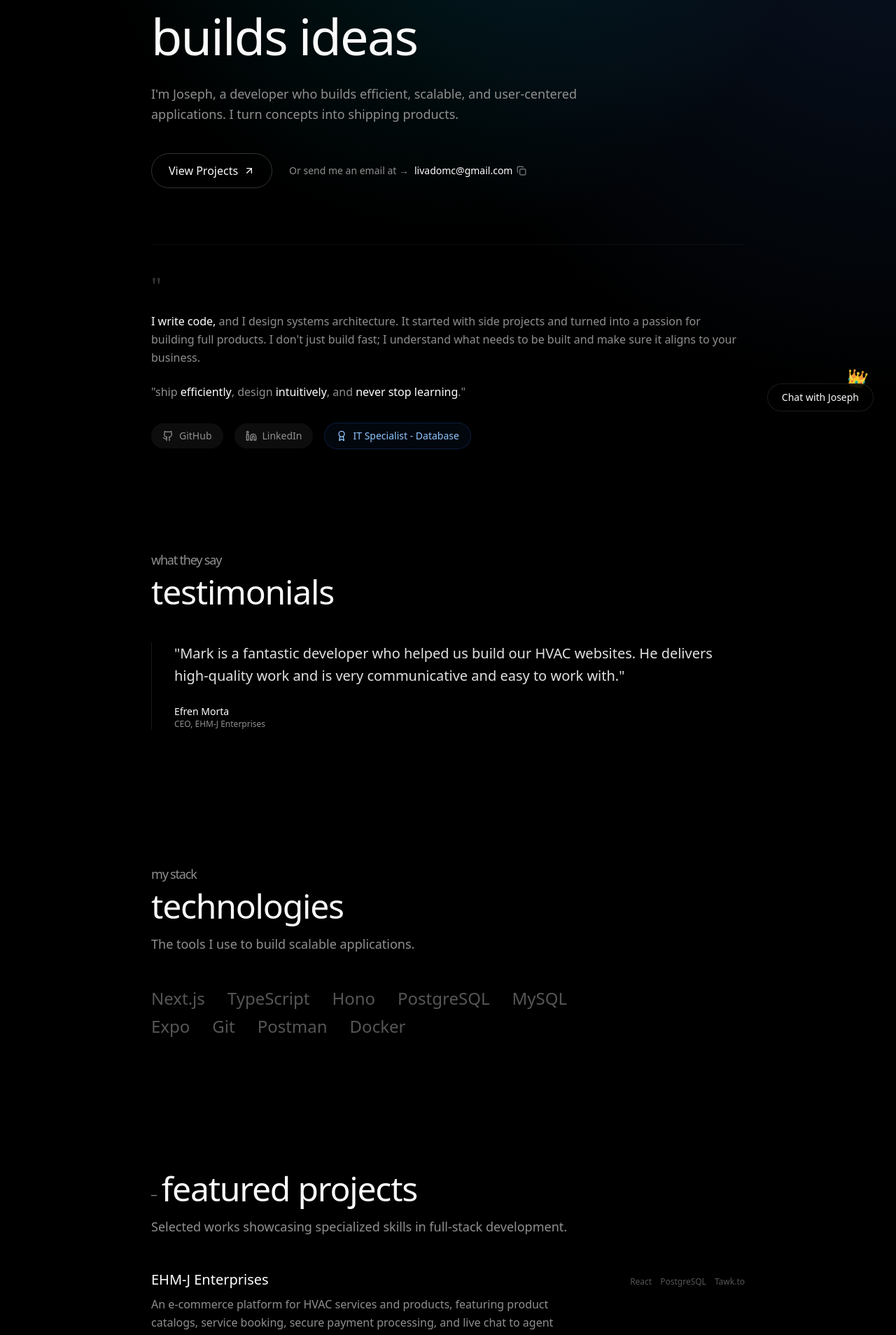
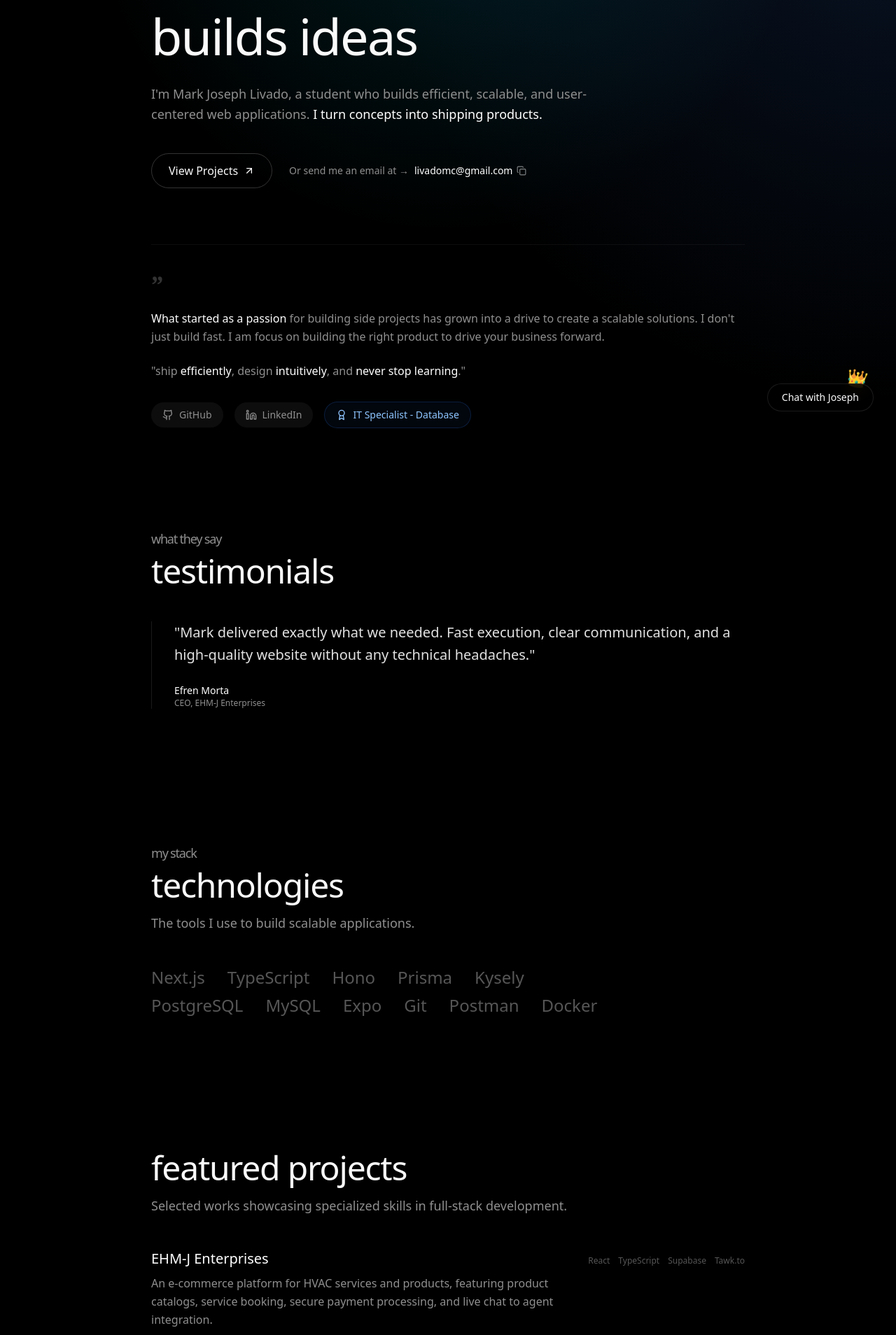
Before and after one commit to markromolecule/markromolecule.dev, a React (Vite) app in the folder portfolio/: page / in a window 1280 px wide. Shown: the part 180-2088 px from the top of the page at 70% size. Built offline with nearby package versions, Linux system fonts and the light colour scheme.

Commit message:
feat: update content and improve UI elements across components

```diff
--- a/portfolio/src/components/CallToAction.tsx
+++ b/portfolio/src/components/CallToAction.tsx
@@ -6,7 +6,7 @@
                <div className="mb-12">
                     <h2 className="text-4xl md:text-5xl font-medium tracking-tight mb-4">
                          you see what I build. <br />
-                         <span className="text-muted-foreground">_</span> let's build your idea next.
+                         let's build your idea next.
                     </h2>
                </div>
 
@@ -19,9 +19,12 @@
                     <div className="flex items-center gap-2 text-sm text-muted-foreground">
                          <span>Or send me an email at →</span>
                          <button
-                              className="flex items-center gap-1.5 text-white hover:text-white/80 transition-colors group"
+                              className="relative flex items-center gap-1.5 text-white hover:text-white/80 transition-colors group"
                               onClick={() => navigator.clipboard.writeText('livadomc@gmail.com')}
                          >
+                              <span className="pointer-events-none absolute -top-8 left-1/2 -translate-x-1/2 whitespace-nowrap rounded border border-white/20 bg-black/85 px-2 py-1 text-[10px] uppercase tracking-[0.08em] text-white/80 opacity-0 translate-y-1 transition-all duration-200 group-hover:opacity-100 group-hover:translate-y-0 group-focus-visible:opacity-100 group-focus-visible:translate-y-0">
+                                   [click to copy]
+                              </span>
                               livadomc@gmail.com
                               <Copy className="w-3.5 h-3.5 opacity-50 group-hover:opacity-100 transition-opacity" />
                          </button>
--- a/portfolio/src/components/Hero.tsx
+++ b/portfolio/src/components/Hero.tsx
@@ -12,8 +12,8 @@
         </div>
 
         <p className="text-muted-foreground text-lg max-w-2xl leading-relaxed">
-          I'm Joseph, a developer who builds efficient, scalable, and user-centered applications.
-          I turn concepts into shipping products.
+          I'm Mark Joseph Livado, a student who builds efficient, scalable, and user-centered web applications.
+          <span className="text-white"> I turn concepts into shipping products.</span>
         </p>
 
         <div className="pt-4 flex flex-col gap-6">
@@ -26,9 +26,12 @@
             <div className="flex items-center gap-2 text-sm text-muted-foreground">
               <span>Or send me an email at →</span>
               <button
-                className="flex items-center gap-1.5 text-white hover:text-white/80 transition-colors group"
+                className="relative flex items-center gap-1.5 text-white hover:text-white/80 transition-colors group"
                 onClick={() => navigator.clipboard.writeText('livadomc@gmail.com')}
               >
+                <span className="pointer-events-none absolute -top-8 left-1/2 -translate-x-1/2 whitespace-nowrap rounded border border-white/20 bg-black/85 px-2 py-1 text-[10px] uppercase tracking-[0.08em] text-white/80 opacity-0 translate-y-1 transition-all duration-200 group-hover:opacity-100 group-hover:translate-y-0 group-focus-visible:opacity-100 group-focus-visible:translate-y-0">
+                  [click to copy]
+                </span>
                 livadomc@gmail.com
                 <Copy className="w-3.5 h-3.5 opacity-50 group-hover:opacity-100 transition-opacity" />
               </button>
@@ -39,12 +42,14 @@
         {/* Quote Section */}
         <div className="mt-20 pt-10 border-t border-white/5">
           <div className="flex gap-4 mb-4">
-            <span className="text-4xl text-white/20 font-serif">"</span>
+            <span className="text-4xl text-white/20 font-serif font-black leading-none">
+              &rdquo;
+            </span>
           </div>
           <p className="text-muted-foreground leading-relaxed mb-6">
-            <span className="text-white">I write code,</span> and I design systems architecture. It started with side projects and turned into
-            a passion for building full products. I don't just build fast; I understand what
-            needs to be built and make sure it aligns to your business.
+            <span className="text-white">What started as a passion </span>
+            for building side projects has grown into a drive to create a scalable solutions.
+            I don't just build fast. I am focus on building the right product to drive your business forward.
           </p>
           <div className="space-y-4">
             <p className="text-muted-foreground">
--- a/portfolio/src/components/Projects.tsx
+++ b/portfolio/src/components/Projects.tsx
@@ -3,13 +3,13 @@
 const projects = [
      {
           name: "EHM-J Enterprises",
-          tags: ["React", "PostgreSQL", "Tawk.to"],
+          tags: ["React", "TypeScript", "Supabase", "Tawk.to"],
           quote: "An e-commerce platform for HVAC services and products, featuring product catalogs, service booking, secure payment processing, and live chat to agent integration.",
-          url: "https://www.ehmj-enterprises.app/home"
+          url: "https://www.ehmj-enterprises.app/"
      },
      {
           name: "Sentinel PH",
-          tags: ["Next.JS", "Expo", "Hono", "MediaPipe", "LiveKit", "PostgreSQL"],
+          tags: ["Next.JS", "TypeScript", "Expo", "Hono", "MediaPipe", "LiveKit", "Supabase"],
           quote: "A mobile and web-based proctoring system with gaze tracking and audio analysis for secure on-site and remote examinations",
           url: "https://www.sentinelph.tech/"
      }
@@ -20,7 +20,6 @@
           <section id="projects" className="py-16 md:py-24 px-6 max-w-4xl mx-auto">
                <div className="mb-12">
                     <h2 className="text-4xl md:text-5xl font-medium tracking-tight mb-4 flex items-center gap-2">
-                         <span className="text-muted-foreground text-lg font-normal">_</span>
                          featured projects
                     </h2>
                     <p className="text-muted-foreground text-lg">
--- a/portfolio/src/components/Services.tsx
+++ b/portfolio/src/components/Services.tsx
@@ -1,6 +1,8 @@
 const technologies = [
-     "Next.js", "TypeScript", "Hono",
-     "PostgreSQL", "MySQL", "Expo", "Git",
+     "Next.js", "TypeScript",
+     "Hono", "Prisma", "Kysely",
+     "PostgreSQL", "MySQL",
+     "Expo", "Git",
      "Postman", "Docker"
 ];
 
--- a/portfolio/src/components/Testimonials.tsx
+++ b/portfolio/src/components/Testimonials.tsx
@@ -1,11 +1,10 @@
 
 const testimonials = [
      {
-          quote: "Mark is a fantastic developer who helped us build our HVAC websites. He delivers high-quality work and is very communicative and easy to work with.",
+          quote: "Mark delivered exactly what we needed. Fast execution, clear communication, and a high-quality website without any technical headaches.",
           name: "Efren Morta",
           title: "CEO, EHM-J Enterprises"
      },
-     // Add more testimonials here
 ];
 
 export default function Testimonials() {
--- a/portfolio/tsconfig.app.json
+++ b/portfolio/tsconfig.app.json
@@ -23,8 +23,6 @@
     "erasableSyntaxOnly": true,
     "noFallthroughCasesInSwitch": true,
     "noUncheckedSideEffectImports": true,
-
-    "baseUrl": ".",
     "paths": { "@/*": ["./src/*"] }
   },
   "include": ["src"]
```
